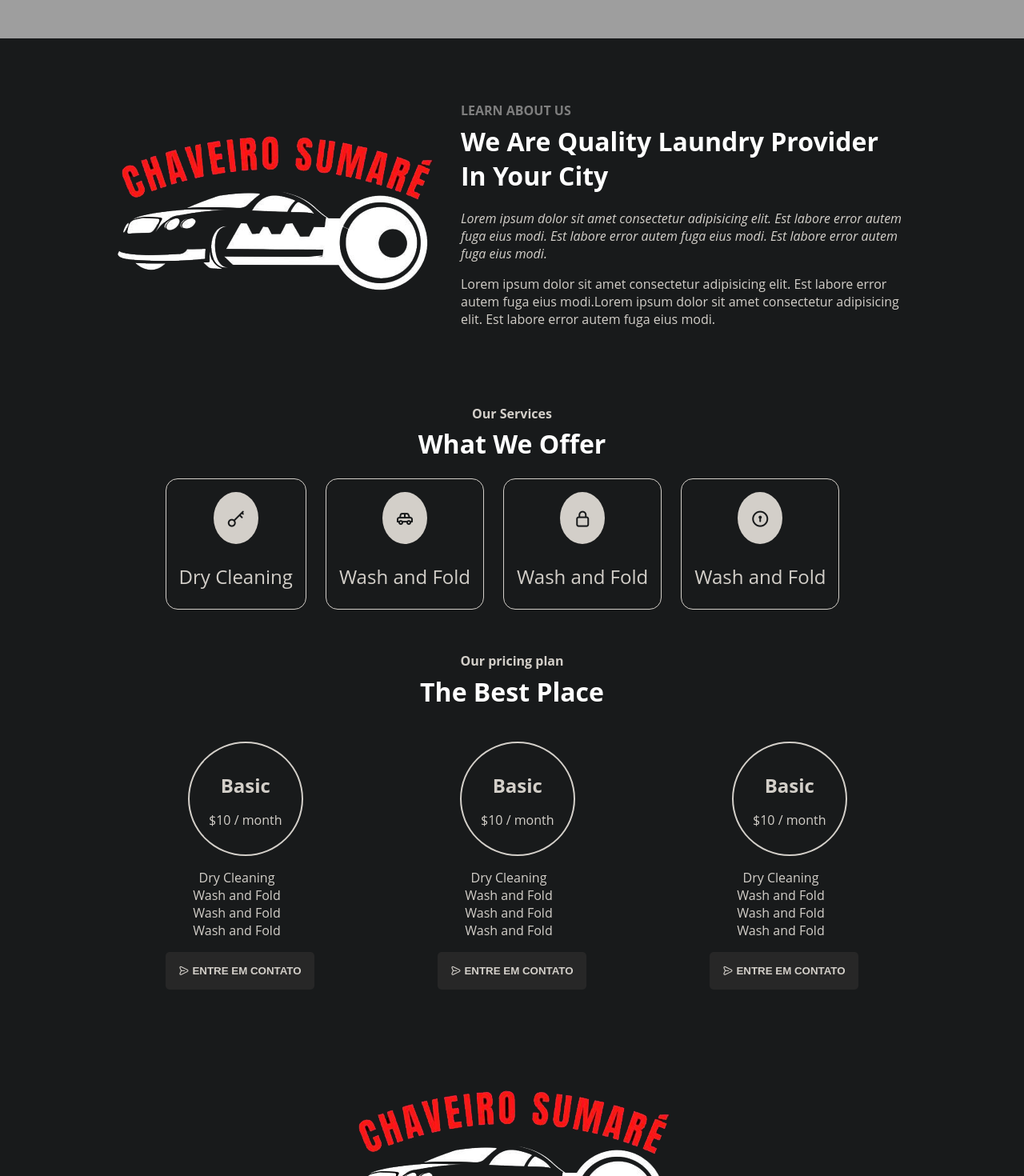
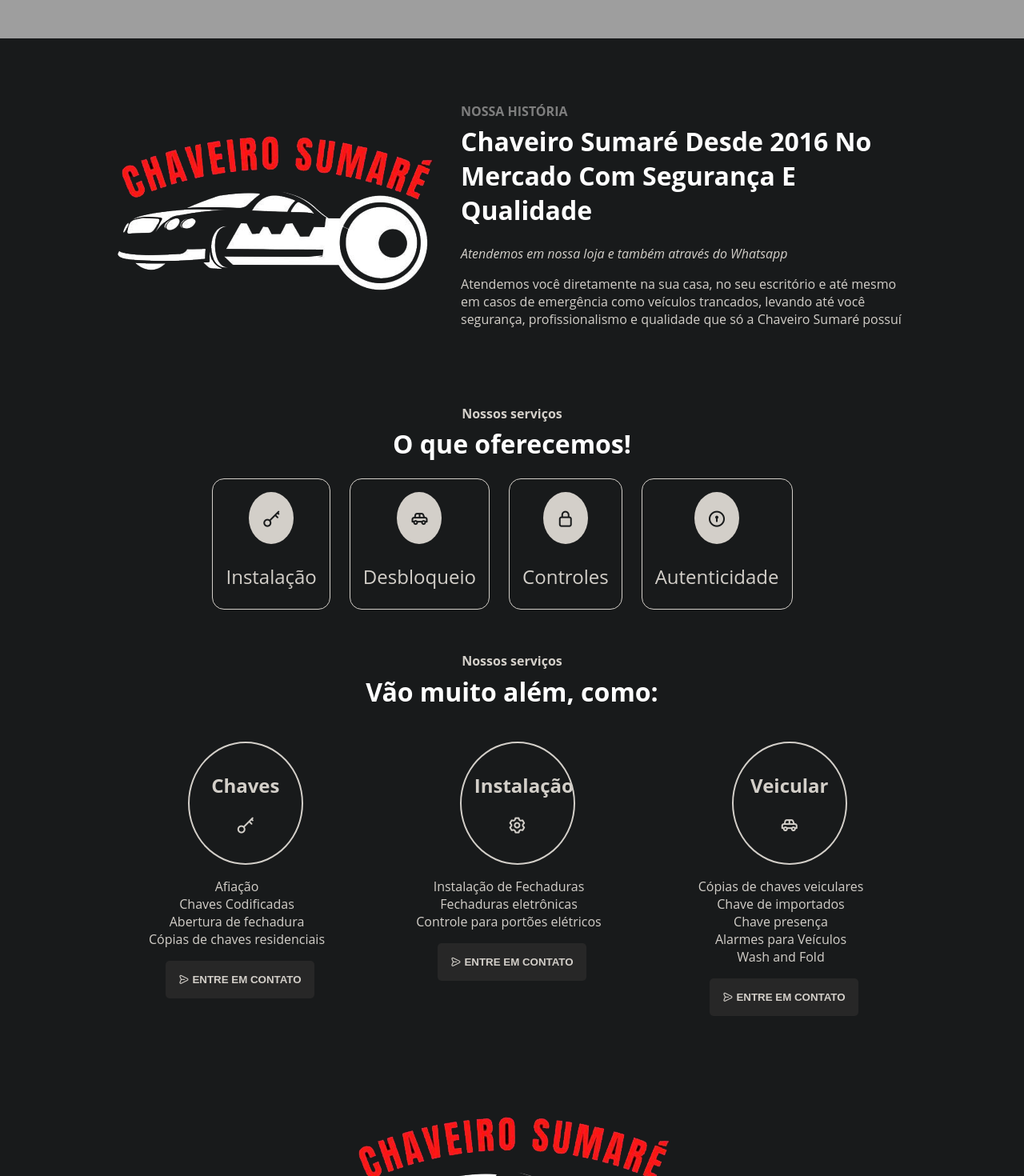
Before and after one commit to Yagasaki7K/website-chavesumare, a React (Vite) app: page / in a window 1280 px wide. Shown: the part 660-2130 px from the top of the page at 80% size. Built offline with nearby package versions, Linux system fonts and the light colour scheme; grey boxes are pictures that could not be loaded.

Commit message:
Added: Infos + Finished

```diff
--- a/src/components/AboutUs.jsx
+++ b/src/components/AboutUs.jsx
@@ -7,12 +7,12 @@ const AboutUs = () => {
                 <img src="/logotipo.png" alt="Chaveiro Sumaré" />
             </div>
             <div className="rightContent">
-                <h4>Learn About Us</h4>
-                <h1>We Are Quality Laundry Provider in Your City</h1>
+                <h4>Nossa história</h4>
+                <h1>Chaveiro Sumaré desde 2016 no mercado com segurança e qualidade</h1>
 
-                <i>Lorem ipsum dolor sit amet consectetur adipisicing elit. Est labore error autem fuga eius modi. Est labore error autem fuga eius modi. Est labore error autem fuga eius modi.</i>
+                <i>Atendemos em nossa loja e também através do Whatsapp</i>
 
-                <p>Lorem ipsum dolor sit amet consectetur adipisicing elit. Est labore error autem fuga eius modi.Lorem ipsum dolor sit amet consectetur adipisicing elit. Est labore error autem fuga eius modi.</p>
+                <p>Atendemos você diretamente na sua casa, no seu escritório e até mesmo em casos de emergência como veículos trancados, levando até você segurança, profissionalismo e qualidade que só a Chaveiro Sumaré possuí</p>
             </div>
         </AboutUsDetails>
     )
--- a/src/components/Footer.jsx
+++ b/src/components/Footer.jsx
@@ -3,17 +3,19 @@ import FooterDetails from './FooterDetails'
 const Footer = () => {
   return (
     <FooterDetails>
-        <img src="/logotipo.png" alt="Chaveiro Sumaré" />
+        <a href="/">
+            <img src="/logotipo.png" alt="Chaveiro Sumaré" />
+        </a>
 
         <div className="footer-content">
             <div className="leftContainer">
                 <h1>Chaveiro Sumaré</h1>
-                <p>Lorem ipsum dolor sit amet consectetur adipisicing elit. Labore aliquam corporis sapiente necessitatibus ullam, delectus cupiditate totam numquam sint! Libero tempora error voluptate soluta unde nisi dicta distinctio architecto enim.</p>
+                <p>Atendemos você diretamente na sua casa, no seu escritório e até mesmo em casos de emergência como veículos trancados. <br/> Levando qualidade, segurança e profissionalismo em nossa bagagem com anos de experiência que só a Chaveiro Sumaré possuí!</p>
             </div>
             <div className="middleContainer">
                 <h2>Entre em contato</h2>
                 <p>
-                    Lorem ipsum, dolor sit amet consectetur adipisicing elit. Soluta, reprehenderit vel labore a at cum quo ratione.
+                    Você também pode apertar o botão do Whatsapp e entrar em contato direto com a gente!
                 </p>
 
                 <p><i class="uil uil-map-marker-alt"></i> Rua das Letras, 123, Sumaré</p>
@@ -21,7 +23,7 @@ const Footer = () => {
                 <p><i class="uil uil-envelope"></i> exemplo@email.com.br</p>
             </div>
             <div className="rightContainer">
-                <a href=""><i class="uil uil-whatsapp"></i> Envie uma mensagem no Whatsapp!</a>
+                <a href=""><i class="uil uil-whatsapp"></i> Envie um "HELP" no Whatsapp!</a>
             </div>
         </div>
     </FooterDetails>
--- a/src/components/OurServices.jsx
+++ b/src/components/OurServices.jsx
@@ -3,25 +3,25 @@ import OurServicesDetails from './OurServicesDetails';
 const OurServices = () => {
   return (
     <OurServicesDetails>
-        <h4>Our Services</h4>
-        <h1>What We Offer</h1>
+        <h4>Nossos serviços</h4>
+        <h1>O que oferecemos!</h1>
 
         <div className="services">
             <div className="service">
                 <i class="uil uil-key-skeleton"></i>
-                <p>Dry Cleaning</p>
+                <p>Instalação</p>
             </div>
             <div className="service">
                 <i class="uil uil-car-sideview"></i>
-                <p>Wash and Fold</p>
+                <p>Desbloqueio</p>
             </div>
             <div className="service">
                 <i class="uil uil-lock"></i>
-                <p>Wash and Fold</p>
+                <p>Controles</p>
             </div>
             <div className="service">
                 <i class="uil uil-keyhole-circle"></i>
-                <p>Wash and Fold</p>
+                <p>Autenticidade</p>
             </div>
         </div>
     </OurServicesDetails>
--- a/src/components/PricingPlan.jsx
+++ b/src/components/PricingPlan.jsx
@@ -3,50 +3,50 @@ import PricingPlanDetails from './PricingPlanDetails'
 const PricingPlan = () => {
   return (
     <PricingPlanDetails>
-        <h4>Our pricing plan</h4>
-        <h1>The Best Place</h1>
+        <h4>Nossos serviços</h4>
+        <h1>Vão muito além, como: </h1>
 
         <div className="plans">
             <div className="plan">
-                <div className="header-plan">
-                    <h2>Basic</h2>
-                    <p>$10 / month</p>
+                <div className="header-plan gold">
+                    <h2>Chaves</h2>
+                    <p><i class="uil uil-key-skeleton"></i></p>
                 </div>
 
                 <ul>
-                    <li>Dry Cleaning</li>
-                    <li>Wash and Fold</li>
-                    <li>Wash and Fold</li>
-                    <li>Wash and Fold</li>
+                    <li>Afiação</li>
+                    <li>Chaves Codificadas</li>
+                    <li>Abertura de fechadura</li>
+                    <li>Cópias de chaves residenciais</li>
                 </ul>
                 <button><i class="uil uil-message"></i> Entre em contato</button>
             </div>
 
             <div className="plan">
-                <div className="header-plan">
-                    <h2>Basic</h2>
-                    <p>$10 / month</p>
+                <div className="header-plan silver">
+                    <h2>Instalação</h2>
+                    <p><i class="uil uil-setting"></i></p>
                 </div>
 
                 <ul>
-                    <li>Dry Cleaning</li>
-                    <li>Wash and Fold</li>
-                    <li>Wash and Fold</li>
-                    <li>Wash and Fold</li>
+                    <li>Instalação de Fechaduras</li>
+                    <li>Fechaduras eletrônicas</li>
+                    <li>Controle para portões elétricos</li>
                 </ul>
                 <button><i class="uil uil-message"></i> Entre em contato</button>
             </div>
 
             <div className="plan">
-                <div className="header-plan">
-                    <h2>Basic</h2>
-                    <p>$10 / month</p>
+                <div className="header-plan bronze">
+                    <h2>Veicular</h2>
+                    <p><i class="uil uil-car-sideview"></i></p>
                 </div>
 
                 <ul>
-                    <li>Dry Cleaning</li>
-                    <li>Wash and Fold</li>
-                    <li>Wash and Fold</li>
+                    <li>Cópias de chaves veiculares</li>
+                    <li>Chave de importados</li>
+                    <li>Chave presença</li>
+                    <li>Alarmes para Veículos</li>
                     <li>Wash and Fold</li>
                 </ul>
                 <button><i class="uil uil-message"></i> Entre em contato</button>
--- a/src/components/PricingPlanDetails.jsx
+++ b/src/components/PricingPlanDetails.jsx
@@ -32,7 +32,7 @@ const PricingPlanDetails = styled.div`
             }
 
             .header-plan {
-                background: #181a1b;
+
                 color: #d3cfc9;
                 border-radius: 50%;
                 padding: 1rem;
@@ -40,8 +40,24 @@ const PricingPlanDetails = styled.div`
                 margin-left: 5.3rem;
                 border: 2px solid #d3cfc9;
 
+                .gold {
+                    background: #deb95d;
+                }
+
+                .silver {
+                    background: #adadad;
+                }
+
+                .bronze {
+                    background: #c87e3a;
+                }
+
                 h2 {
                     margin-bottom: 0;
+                }
+
+                i {
+                    font-size: 1.5rem;
                 }
             }
 
```
